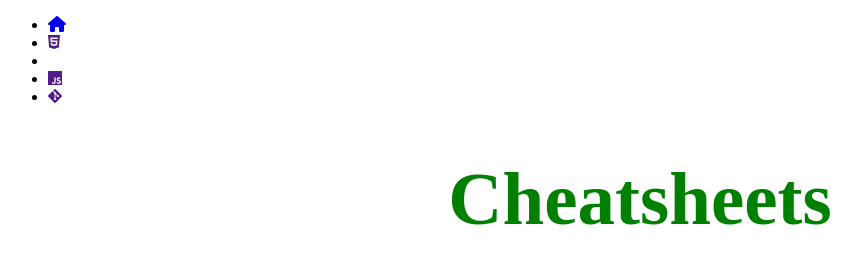
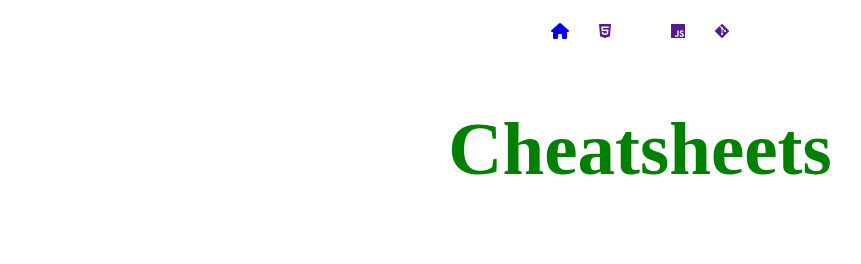
Before and after one commit to juanolveraruiz/cheatsheets, a plain HTML site: page index.html in a window 1280 px wide. Shown: the whole page, without its empty margins (0-861 px from the left). Drawn offline with Linux system fonts and the light colour scheme.

Commit message:
se agregaron estilos a la barra de navegación close #3

```diff
--- a/style.css
+++ b/style.css
@@ -1,3 +1,40 @@
+/*--- NAVEGATION BAR ---*/
+
+.navbar ul {
+    list-style-type: none;
+    padding: 0;
+    margin: 0;
+    overflow: hidden;
+    width: 100%;
+    display: flex;
+    justify-content: center;
+    align-items: center;
+}
+
+.navbar a {
+    text-decoration: none;
+    padding: 15px;
+    display: block;
+    text-align: center;
+    font-family: kari-display-pro, sans-serif;
+}
+
+.navbar a:hover {
+    color: whitesmoke;
+    background-color: #6A1E55;
+}
+
+.navbar li {
+    float: left;
+}
+
+.site {
+    min-height: 100dvh;
+    display: grid;
+    grid-template-rows: auto 1fr auto;
+    grid-template-columns: minmax(0, 1fr);
+}
+
 h1 {
     color: green;
     display: flex;
```
